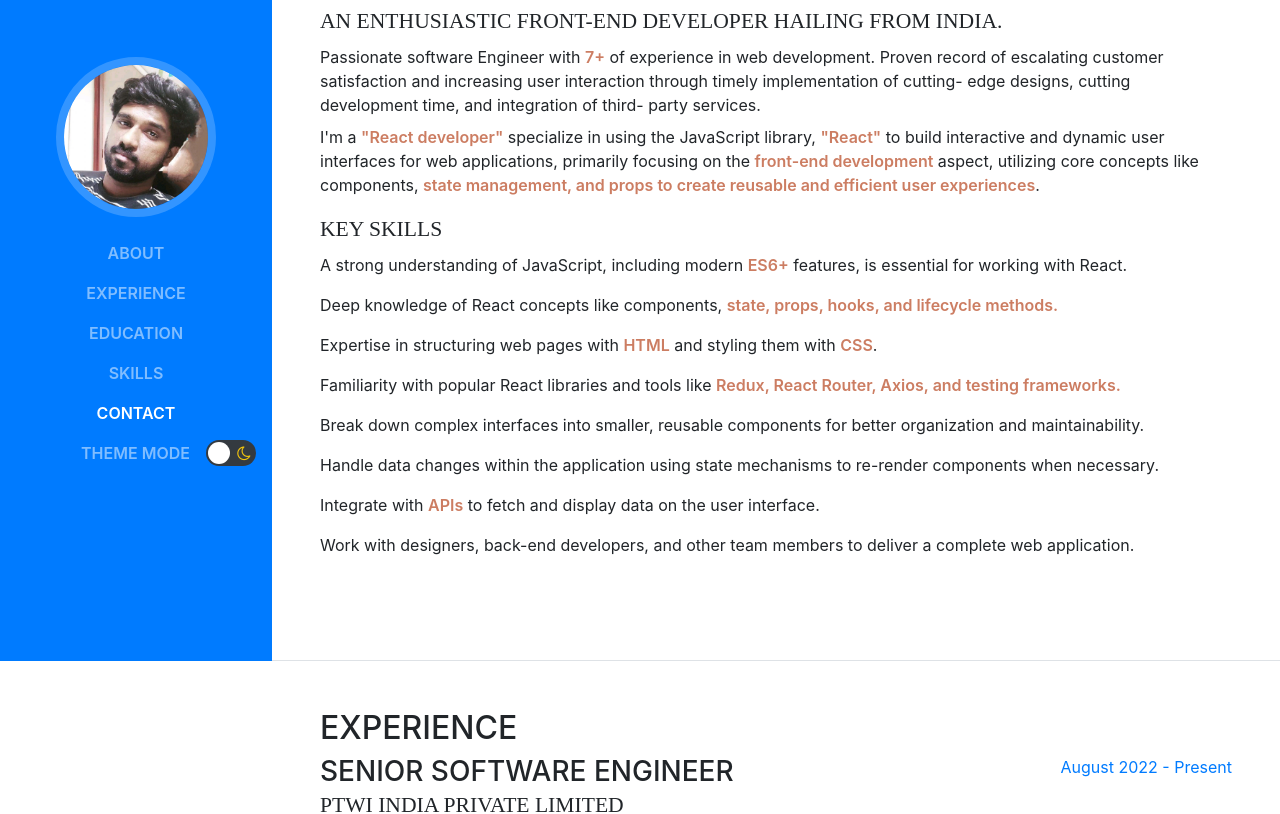
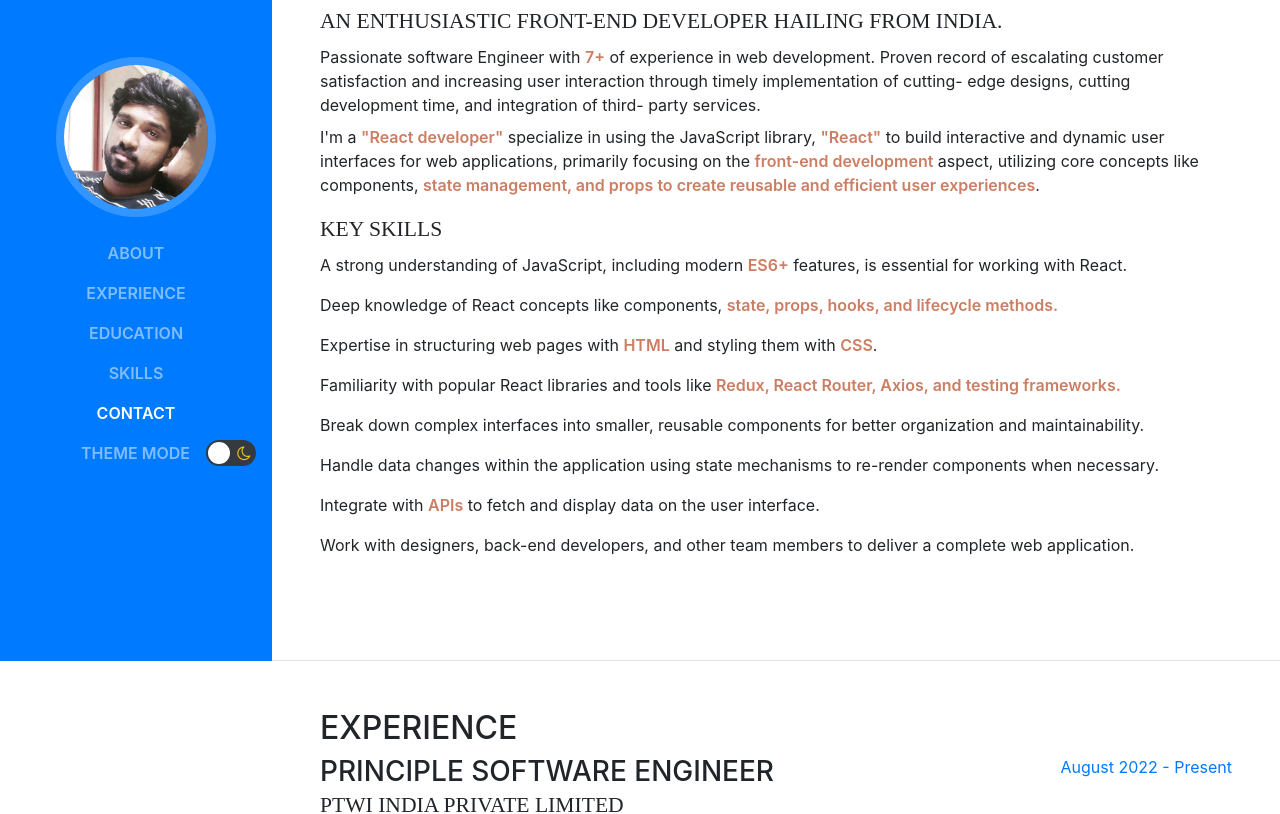
Before and after one commit to MohamedYasarArafat/yasar---Portfolio, a website with bundled scripts: page index.html in a window 1280 px wide. Shown: the part 139-953 px from the top of the page. Built offline with nearby package versions, Linux system fonts and the light colour scheme; a web font is replaced by a local one.

Commit message:
Update index.html

```diff
--- a/index.html
+++ b/index.html
@@ -193,7 +193,7 @@
 
           <div class="resume-item d-flex flex-column flex-md-row mb-5">
             <div class="resume-content mr-auto">
-              <h3 class="mb-0">SENIOR SOFTWARE ENGINEER</h3>
+              <h3 class="mb-0">PRINCIPLE SOFTWARE ENGINEER</h3>
               <div class="subheading">PTWI India Private Limited</div>
               <div class="subheading mb-3">
                 Projects: RMS, Career’s Portal, WFM, Internal Job Board
```
